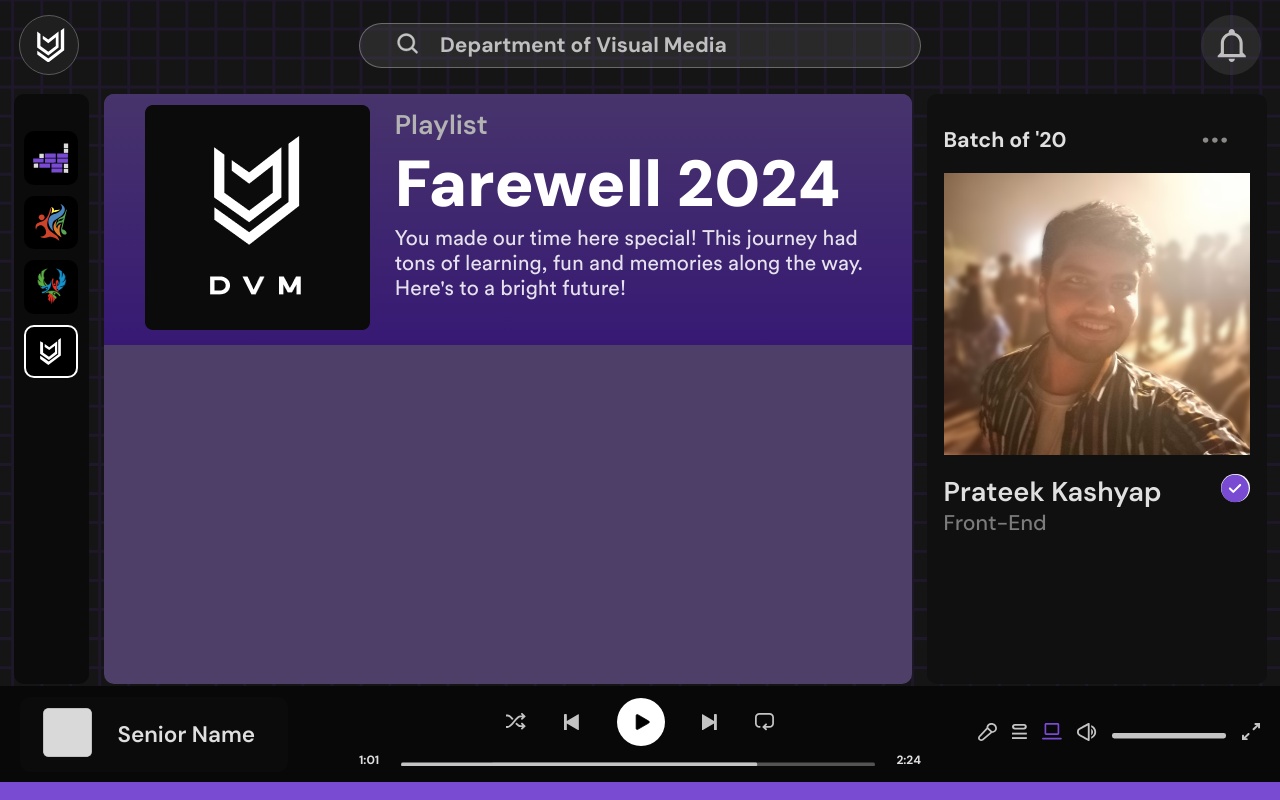
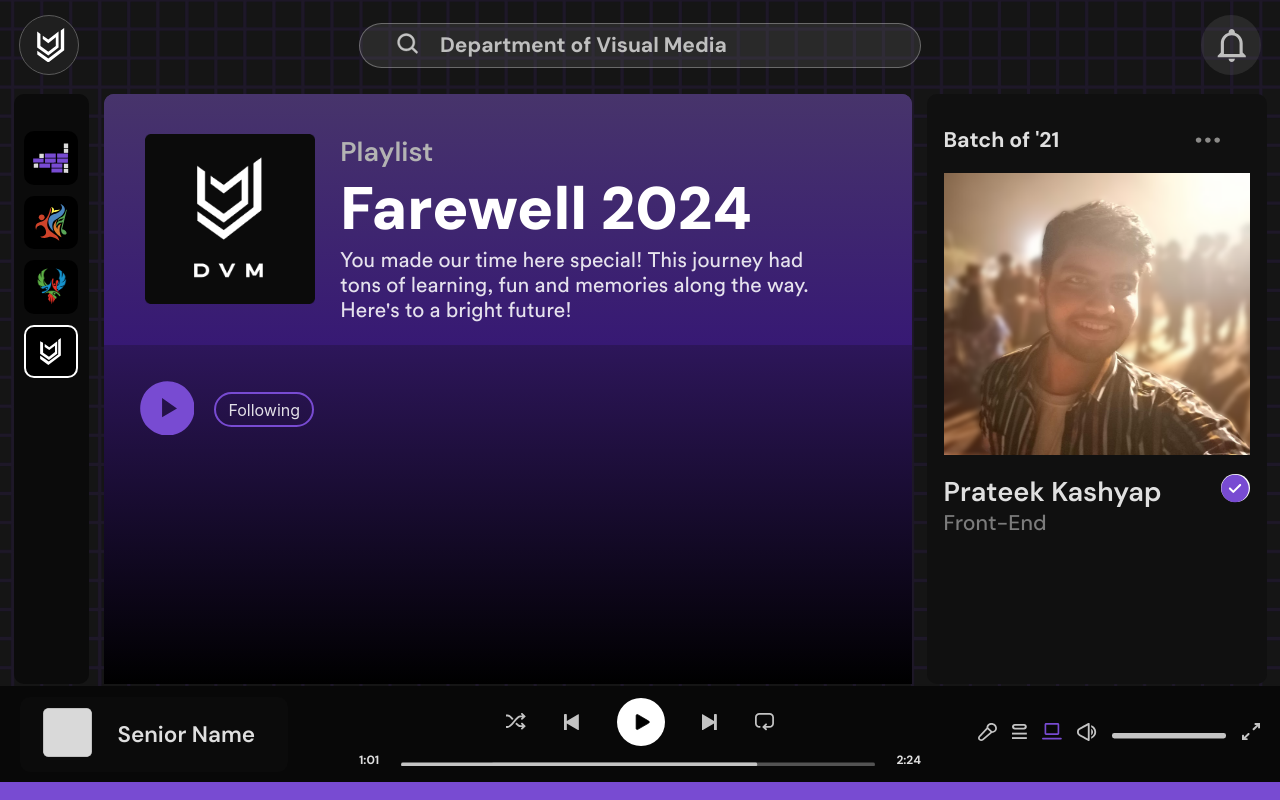
Before and after one commit to sumit9722/dvm-farewell-2024, a React (Vite) app: page / in a window 1280 px wide. Built offline with nearby package versions, Linux system fonts and the light colour scheme; a web font is replaced by a local one.

Commit message:
responsive upto 950px

```diff
--- a/src/components/Carousel.jsx
+++ b/src/components/Carousel.jsx
@@ -6,7 +6,7 @@ export default function Carousel({ items }) {
             {items.map((item, index) => (
                 <div className="carouselSection" key={index}>
                     <div className="carouselTitle">
-                        <div className="carouselTitleText">Batch of '20</div>
+                        <div className="carouselTitleText">Batch of '21</div>
                         <div className="maindots">
                             <svg width="29.75" height="28.05" viewBox="0 0 35 33" fill="none" xmlns="http://www.w3.org/2000/svg">
                             <path d="M6.5625 19.6322C5.69226 19.6322 4.85766 19.3131 4.24231 18.7452C3.62695 18.1773 3.28125 17.4071 3.28125 16.6039C3.28125 15.8008 3.62695 15.0305 4.24231 14.4626C4.85766 13.8947 5.69226 13.5757 6.5625 13.5757C7.43274 13.5757 8.26734 13.8947 8.88269 14.4626C9.49805 15.0305 9.84375 15.8008 9.84375 16.6039C9.84375 17.4071 9.49805 18.1773 8.88269 18.7452C8.26734 19.3131 7.43274 19.6322 6.5625 19.6322ZM17.5 19.6322C16.6298 19.6322 15.7952 19.3131 15.1798 18.7452C14.5645 18.1773 14.2188 17.4071 14.2188 16.6039C14.2188 15.8008 14.5645 15.0305 15.1798 14.4626C15.7952 13.8947 16.6298 13.5757 17.5 13.5757C18.3702 13.5757 19.2048 13.8947 19.8202 14.4626C20.4355 15.0305 20.7812 15.8008 20.7812 16.6039C20.7812 17.4071 20.4355 18.1773 19.8202 18.7452C19.2048 19.3131 18.3702 19.6322 17.5 19.6322ZM28.4375 19.6322C27.5673 19.6322 26.7327 19.3131 26.1173 18.7452C25.502 18.1773 25.1562 17.4071 25.1562 16.6039C25.1562 15.8008 25.502 15.0305 26.1173 14.4626C26.7327 13.8947 27.5673 13.5757 28.4375 13.5757C29.3077 13.5757 30.1423 13.8947 30.7577 14.4626C31.373 15.0305 31.7188 15.8008 31.7188 16.6039C31.7188 17.4071 31.373 18.1773 30.7577 18.7452C30.1423 19.3131 29.3077 19.6322 28.4375 19.6322Z" fill="#8B8A88"/>
--- a/src/components/Playlist.css
+++ b/src/components/Playlist.css
@@ -0,0 +1,24 @@
+.playlistDiv{
+    background-image: linear-gradient(#2D165A, #000000);
+    height: 57.5%;
+}
+
+.playlistIcons{
+    display: flex;
+    align-items: center;
+    gap: 20px;
+    padding:36px;
+}
+
+.followingBtn{
+    border: 2px solid #784BD2;
+    width: 100px;
+    height: 35px;
+    border-radius: 50px;
+    display: flex;
+    align-items: center;
+    justify-content: center;
+}
+
+.playlist{
+}
--- a/src/components/Playlist.jsx
+++ b/src/components/Playlist.jsx
@@ -3,7 +3,16 @@ import "./Playlist.css"
 export default function Playlist() {
     return(
         <div className="playlistDiv">
-            <div className="playlistIcons"></div>
+            <div className="playlistIcons">
+                <div className="playlistPlayBtn">
+                    <svg width="54.75" height="54.75" viewBox="0 0 73 73" fill="none" xmlns="http://www.w3.org/2000/svg">
+                    <path d="M36.5 0.25C29.3304 0.25 22.3219 2.37603 16.3606 6.35923C10.3993 10.3424 5.75306 16.0039 3.00938 22.6277C0.265707 29.2515 -0.452164 36.5402 0.94655 43.572C2.34526 50.6038 5.79774 57.063 10.8674 62.1326C15.937 67.2023 22.3962 70.6548 29.428 72.0535C36.4598 73.4522 43.7485 72.7343 50.3723 69.9906C56.9961 67.247 62.6576 62.6007 66.6408 56.6394C70.624 50.6781 72.75 43.6696 72.75 36.5C72.75 31.7396 71.8124 27.0258 69.9907 22.6277C68.1689 18.2297 65.4988 14.2335 62.1326 10.8674C58.7665 7.50126 54.7703 4.8311 50.3723 3.00937C45.9742 1.18763 41.2604 0.25 36.5 0.25ZM29.428 48.4412V22.6499L49.2941 36.5L29.428 48.4412Z" fill="#784BD2"/>
+                    </svg>
+                </div>
+                <div className="followingBtn">
+                    Following
+                </div>
+            </div>
             <div className="Playlist"></div>
         </div>
     )
--- a/src/components/PlaylistHead.css
+++ b/src/components/PlaylistHead.css
@@ -13,12 +13,23 @@
     display: flex;
     align-items: center;
     padding-left: 41.25px;
+    padding-right: 41.25px;
     gap: 25px;
+}
+
+.dvmImg{
+    max-height: 225px;
+    height: 68%;
+}
+
+.DVMLogo{
+    height: 100%;
 }
 
 .headTitle{
     font-family: "DM Sans";
-    height: 225px;
+    max-height: 225px;
+    height: 68%;
 }
 
 .subHeading{
@@ -28,7 +39,7 @@
 }
 
 .title{
-    font-size: 65px;
+    font-size: 60px;
     color: white;
     font-weight: 900;
 }
@@ -38,3 +49,50 @@
     font-size: 21px;
     width: 500px;
 }
+
+@media (max-height : 800px ) and (max-width : 1250px){
+    .subHeading{
+        font-size: 22px;
+        color: #B3B3B3;
+        font-weight: 600;
+    }
+
+    .title{
+        font-size: 50px;
+        color: white;
+        font-weight: 900;
+    }
+
+    .blurb{
+        font-family: 'MyCustomFont';
+        font-size: 18px;
+        width: 100%;
+    }
+
+
+    .playlistHead{
+
+        padding-left: 25px;
+        padding-right: 25px;
+        gap: 20px;
+    }
+}
+
+@media (max-height : 700px ){
+    .subHeading{
+        font-size: 18px;
+        color: #B3B3B3;
+        font-weight: 600;
+    }
+
+    .title{
+        font-size: 40px;
+        color: white;
+        font-weight: 900;
+    }
+
+    .blurb{
+        font-family: 'MyCustomFont';
+        font-size: 15px;
+    }
+}
```
Also changed, not shown: public/svgs/Group 480962131.svg (added), public/svgs/playlistplaybutton.svg (added).
